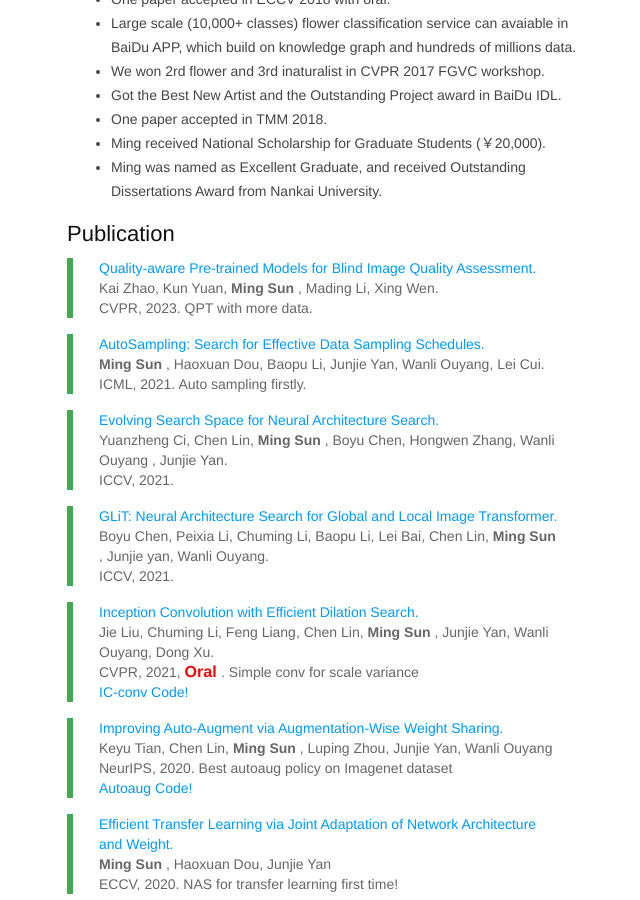
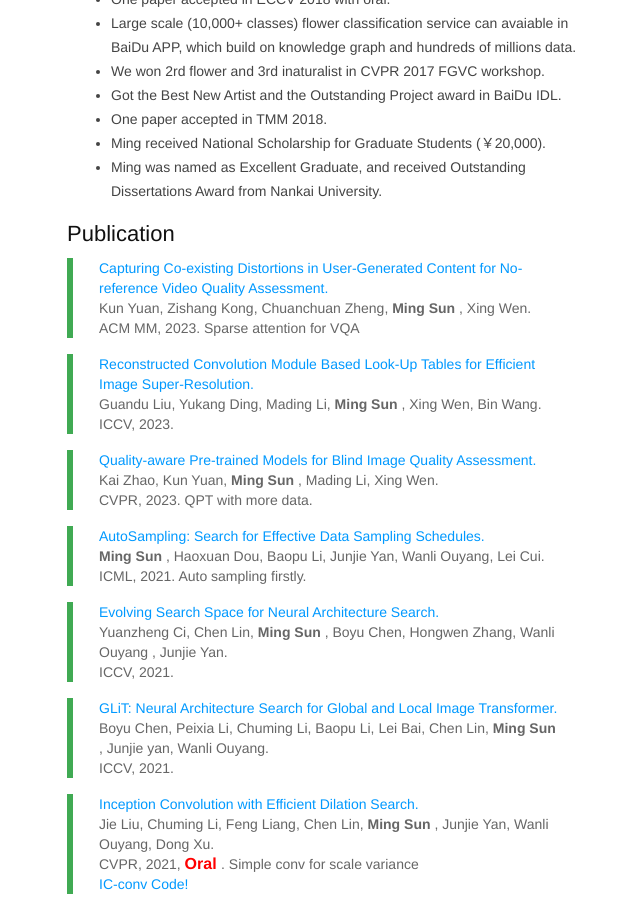
Before and after one commit to msunming/msunming.github.io, a Jekyll site: the page index.html, which Jekyll copies as it is, in a window 1280 px wide and 900 px high, scrolled down 1359 px. Shown: the whole window, without its empty margins (93-733 px from the left). Built offline with Jekyll 4.4.1, drawn with Linux system fonts in a browser that asks for light colours.

Commit message:
Update index.html

```diff
--- a/index.html
+++ b/index.html
@@ -496,6 +496,24 @@ pre .markdown .emphasis {
 		<!-- -->
 
 		<blockquote>
+			<p><a href="https://arxiv.org/pdf/2307.16813">
+			Capturing Co-existing Distortions in User-Generated Content for No-reference Video Quality Assessment.</a><br />
+			Kun Yuan, Zishang Kong, Chuanchuan Zheng, <strong> Ming Sun </strong>, Xing Wen. <br />
+			ACM MM, 2023.  Sparse attention for VQA  <br /></p>
+		</blockquote>
+
+		<!-- -->
+
+		<blockquote>
+			<p><a href="https://arxiv.org/abs/2307.08544">
+			Reconstructed Convolution Module Based Look-Up Tables for Efficient Image Super-Resolution.</a><br />
+			Guandu Liu, Yukang Ding, Mading Li, <strong> Ming Sun </strong>, Xing Wen, Bin Wang. <br />
+			ICCV, 2023.   <br /></p>
+		</blockquote>
+
+		<!-- -->
+
+		<blockquote>
 			<p><a href="https://arxiv.org/abs/2303.00521">
 			Quality-aware Pre-trained Models for Blind Image Quality Assessment.</a><br />
 			Kai Zhao, Kun Yuan, <strong> Ming Sun </strong>, Mading Li, Xing Wen. <br />
```
